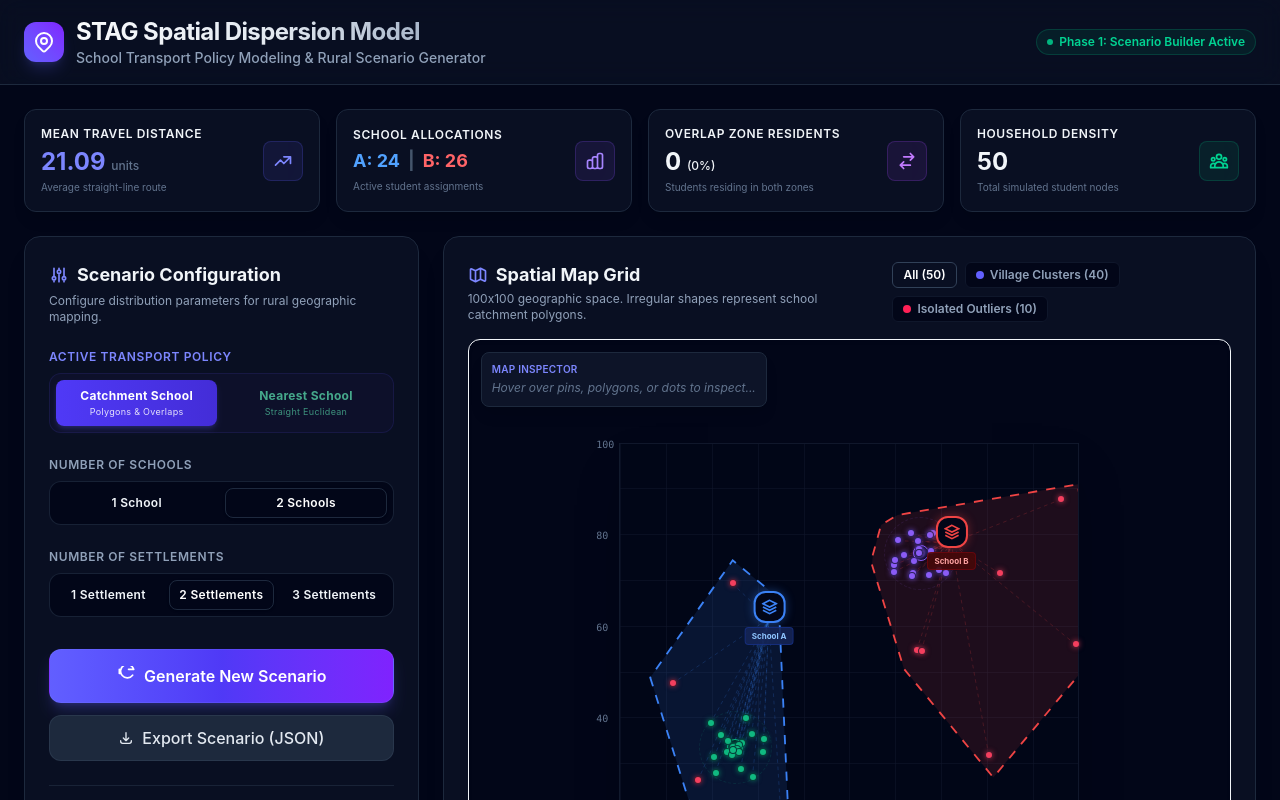
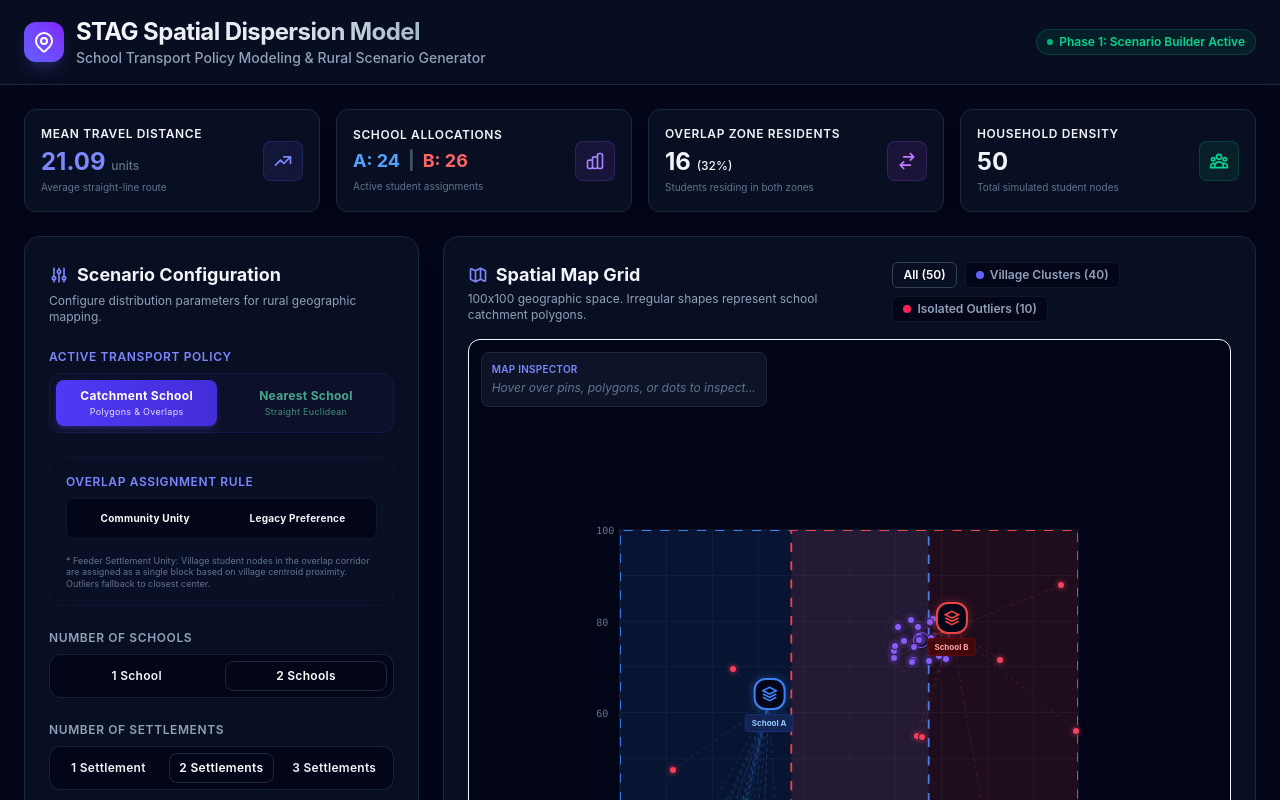
Before and after one commit to robgrant7/stag.policy.model, a React (Vite) app: page / in a window 1280 px wide. Shown: the top 800 px of the page. Built offline with nearby package versions, Linux system fonts and the light colour scheme.

Commit message:
Implement edge-to-edge overlap polygons, community unity splits, and legacy preference split rules

```diff
--- a/src/App.tsx
+++ b/src/App.tsx
@@ -19,17 +19,33 @@ function App() {
   // 2. Active Transport Policy State
   const [transportPolicy, setTransportPolicy] = useState<TransportPolicy>('catchment');
 
+  // Overlap Allocation States
+  const [overlapRule, setOverlapRule] = useState<'community' | 'legacy_slider'>('community');
+  const [legacyPreference, setLegacyPreference] = useState<number>(70);
+
   // 3. Scenario Data State
   const [households, setHouseholds] = useState<Household[]>([]);
   const [centers, setCenters] = useState<SettlementCenter[]>([]);
   const [schools, setSchools] = useState<School[]>([]);
 
   // 4. Scenario generator trigger
-  const handleGenerate = (currentParams = params, activePolicy = transportPolicy) => {
+  const handleGenerate = (
+    currentParams = params,
+    activePolicy = transportPolicy,
+    activeOverlapRule = overlapRule,
+    activeLegacyPreference = legacyPreference
+  ) => {
     const { households: newHouseholds, centers: newCenters, schools: newSchools } = generateScenario(currentParams);
 
     // Apply assignments to the newly generated households
-    const assigned = assignHouseholds(newHouseholds, newSchools, activePolicy);
+    const assigned = assignHouseholds(
+      newHouseholds,
+      newSchools,
+      activePolicy,
+      activeOverlapRule,
+      activeLegacyPreference,
+      newCenters
+    );
 
     setHouseholds(assigned);
     setCenters(newCenters);
@@ -54,10 +70,20 @@ function App() {
     }
   };
 
-  // Recalculate assignments on existing points when the policy is toggled
+  // Recalculate assignments on existing points when controls change
   const handlePolicyChange = (policy: TransportPolicy) => {
     setTransportPolicy(policy);
-    setHouseholds((prev) => assignHouseholds(prev, schools, policy));
+    setHouseholds((prev) => assignHouseholds(prev, schools, policy, overlapRule, legacyPreference, centers));
+  };
+
+  const handleOverlapRuleChange = (rule: 'community' | 'legacy_slider') => {
+    setOverlapRule(rule);
+    setHouseholds((prev) => assignHouseholds(prev, schools, transportPolicy, rule, legacyPreference, centers));
+  };
+
+  const handleLegacyPreferenceChange = (pref: number) => {
+    setLegacyPreference(pref);
+    setHouseholds((prev) => assignHouseholds(prev, schools, transportPolicy, overlapRule, pref, centers));
   };
 
   // 5. Export scenario data as JSON
@@ -119,7 +145,11 @@ function App() {
               onChangeParams={handleChangeParams}
               transportPolicy={transportPolicy}
               onPolicyChange={handlePolicyChange}
-              onGenerate={() => handleGenerate()}
+              overlapRule={overlapRule}
+              onOverlapRuleChange={handleOverlapRuleChange}
+              legacyPreference={legacyPreference}
+              onLegacyPreferenceChange={handleLegacyPreferenceChange}
+              onGenerate={() => handleGenerate(params, transportPolicy, overlapRule, legacyPreference)}
               onExport={handleExport}
             />
 
--- a/src/components/ControlPanel.tsx
+++ b/src/components/ControlPanel.tsx
@@ -6,6 +6,10 @@ interface ControlPanelProps {
   onChangeParams: (params: ScenarioParams) => void;
   transportPolicy: TransportPolicy;
   onPolicyChange: (policy: TransportPolicy) => void;
+  overlapRule: 'community' | 'legacy_slider';
+  onOverlapRuleChange: (rule: 'community' | 'legacy_slider') => void;
+  legacyPreference: number;
+  onLegacyPreferenceChange: (pref: number) => void;
   onGenerate: () => void;
   onExport: () => void;
 }
@@ -15,6 +19,10 @@ export const ControlPanel: React.FC<ControlPanelProps> = ({
   onChangeParams,
   transportPolicy,
   onPolicyChange,
+  overlapRule,
+  onOverlapRuleChange,
+  legacyPreference,
+  onLegacyPreferenceChange,
   onGenerate,
   onExport,
 }) => {
@@ -89,6 +97,69 @@ export const ControlPanel: React.FC<ControlPanelProps> = ({
           </button>
         </div>
       </div>
+
+      {/* Overlap Assignment Controls (Only if Catchment policy is active and 2 schools are enabled) */}
+      {transportPolicy === 'catchment' && params.schoolCount > 1 && (
+        <div className="space-y-4 p-4 rounded-xl border border-indigo-950/40 bg-indigo-950/5 animate-fadeIn">
+          <div className="space-y-2">
+            <label className="block text-xs font-semibold uppercase tracking-wider text-indigo-400">
+              Overlap Assignment Rule
+            </label>
+            <div className="grid grid-cols-2 gap-2 bg-slate-950 p-1.5 rounded-lg border border-slate-900">
+              <button
+                type="button"
+                onClick={() => onOverlapRuleChange('community')}
+                className={`py-1.5 px-2 rounded text-[10px] font-bold tracking-wide transition-all duration-150 cursor-pointer text-center ${
+                  overlapRule === 'community'
+                    ? 'bg-indigo-650/90 text-white font-bold'
+                    : 'text-slate-455 hover:text-slate-200'
+                }`}
+              >
+                Community Unity
+              </button>
+
+              <button
+                type="button"
+                onClick={() => onOverlapRuleChange('legacy_slider')}
+                className={`py-1.5 px-2 rounded text-[10px] font-bold tracking-wide transition-all duration-150 cursor-pointer text-center ${
+                  overlapRule === 'legacy_slider'
+                    ? 'bg-indigo-650/90 text-white font-bold'
+                    : 'text-slate-455 hover:text-slate-200'
+                }`}
+              >
+                Legacy Preference
+              </button>
+            </div>
+          </div>
+
+          {overlapRule === 'legacy_slider' && (
+            <div className="space-y-1.5 pt-1 animate-fadeIn">
+              <div className="flex justify-between text-[10px]">
+                <span className="text-slate-450 font-medium">Split (School A vs B)</span>
+                <span className="text-indigo-400 font-bold">{legacyPreference}% / {100 - legacyPreference}%</span>
+              </div>
+              <input
+                type="range"
+                min="0"
+                max="100"
+                step="5"
+                value={legacyPreference}
+                onChange={(e) => onLegacyPreferenceChange(parseInt(e.target.value))}
+                className="w-full h-1 bg-slate-950 rounded appearance-none cursor-pointer accent-indigo-500 border border-slate-800"
+              />
+              <p className="text-[9px] text-slate-500 leading-tight">
+                Deterministic random split of student nodes residing in the central overlap corridor.
+              </p>
+            </div>
+          )}
+
+          {overlapRule === 'community' && (
+            <p className="text-[9px] text-slate-500 leading-tight">
+              * Feeder Settlement Unity: Village student nodes in the overlap corridor are assigned as a single block based on village centroid proximity. Outliers fallback to closest center.
+            </p>
+          )}
+        </div>
+      )}
 
       {/* School Count Picker */}
       <div className="space-y-2">
--- a/src/utils/generator.ts
+++ b/src/utils/generator.ts
@@ -268,12 +268,27 @@ export function generateSchools(count: number): School[] {
 }
 
 /**
+ * Helper to compute a stable, deterministic integer between 0 and 99 from a string ID
+ */
+export function getDeterministicScore(id: string): number {
+  let hash = 0;
+  for (let i = 0; i < id.length; i++) {
+    hash = (hash << 5) - hash + id.charCodeAt(i);
+    hash |= 0; // Convert to 32bit integer
+  }
+  return Math.abs(hash) % 100;
+}
+
+/**
  * Asserts the transport policy assignment rules on a set of student nodes
  */
 export function assignHouseholds(
   households: Household[],
   schools: School[],
-  policy: TransportPolicy
+  policy: TransportPolicy,
+  overlapRule: 'community' | 'legacy_slider' = 'community',
+  legacyPreference = 70,
+  centers: SettlementCenter[] = []
 ): Household[] {
   return households.map((h) => {
     if (schools.length === 0) return h;
@@ -307,14 +322,33 @@ export function assignHouseholds(
     let assignedSchoolId: 'school-a' | 'school-b';
 
     if (inA && !inB) {
-      // Step 2: Inside Polygon A and NOT inside Polygon B
+      // Step 2: Inside Polygon A and NOT inside Polygon B (exclusively in A)
       assignedSchoolId = 'school-a';
     } else if (inB && !inA) {
-      // Step 3: Inside Polygon B and NOT inside Polygon A
+      // Step 3: Inside Polygon B and NOT inside Polygon A (exclusively in B)
       assignedSchoolId = 'school-b';
     } else if (inA && inB) {
-      // Step 4: Overlap Zone (inside BOTH) -> default to School A
-      assignedSchoolId = 'school-a';
+      // Step 4: Overlap Zone (inside BOTH) -> Apply overlap allocation rules
+      if (overlapRule === 'community') {
+        // Feeder Settlement Unity
+        if (h.type === 'village' && h.settlementId) {
+          const center = centers.find((c) => c.id === h.settlementId);
+          if (center && schoolA && schoolB) {
+            const distToA = getDistance(center.x, center.y, schoolA.x, schoolA.y);
+            const distToB = getDistance(center.x, center.y, schoolB.x, schoolB.y);
+            assignedSchoolId = distToA <= distToB ? 'school-a' : 'school-b';
+          } else {
+            assignedSchoolId = closestSchoolId;
+          }
+        } else {
+          // Outlier in overlap -> physically closer school
+          assignedSchoolId = closestSchoolId;
+        }
+      } else {
+        // Historical Legacy Split (deterministic probability check)
+        const score = getDeterministicScore(h.id);
+        assignedSchoolId = score < legacyPreference ? 'school-a' : 'school-b';
+      }
     } else {
       // Step 5: Out of Catchment Fallback (outside BOTH) -> closer school
       assignedSchoolId = closestSchoolId;
@@ -338,7 +372,7 @@ export function generateScenario(params: ScenarioParams): {
 } {
   const { settlementCount, schoolCount, villageCount, isolatedCount, clusterRadius } = params;
 
-  // 1. Generate centers & schools (polygons will be overwritten dynamically)
+  // 1. Generate centers & schools (polygons will be overwritten with edge-to-edge layout)
   const centers = generateSettlementCenters(settlementCount);
   const schools = generateSchools(schoolCount);
   const households: Household[] = [];
@@ -383,44 +417,42 @@ export function generateScenario(params: ScenarioParams): {
     });
   }
 
-  // 4. Calculate dynamic polygons for each school based on pre-assigned nearest students using Convex Hull
-  schools.forEach((school) => {
-    // Find all students whose closest school is this school
-    const closestStudents = households.filter((h) => {
-      const distToThis = getDistance(h.x, h.y, school.x, school.y);
-      const isCloserToOther = schools.some((other) => {
-        if (other.id === school.id) return false;
-        return getDistance(h.x, h.y, other.x, other.y) < distToThis;
-      });
-      return !isCloserToOther;
-    });
+  // 4. Calculate edge-to-edge catchment polygons with a 15-unit overlap corridor
+  if (schoolCount === 1) {
+    const schoolA = schools.find((s) => s.id === 'school-a');
+    if (schoolA) {
+      schoolA.polygon = [
+        { x: 0, y: 0 },
+        { x: 100, y: 0 },
+        { x: 100, y: 100 },
+        { x: 0, y: 100 },
+      ];
+    }
+  } else {
+    const schoolA = schools.find((s) => s.id === 'school-a');
+    const schoolB = schools.find((s) => s.id === 'school-b');
 
-    // Collect coordinates (school center + closest students)
-    const points = [
-      { x: school.x, y: school.y },
-      ...closestStudents.map((h) => ({ x: h.x, y: h.y })),
-    ];
+    if (schoolA && schoolB) {
+      const xMid = (schoolA.x + schoolB.x) / 2;
+      const overlapWidth = 15;
 
-    // Compute the Convex Hull
-    let hull = getConvexHull(points);
+      // School A Catchment Polygon: covers X=0 to X_mid + overlapWidth
+      schoolA.polygon = [
+        { x: 0, y: 0 },
+        { x: Math.round((xMid + overlapWidth) * 10) / 10, y: 0 },
+        { x: Math.round((xMid + overlapWidth) * 10) / 10, y: 100 },
+        { x: 0, y: 100 },
+      ];
 
-    // If hull has fewer than 3 vertices (e.g. only school point or school + 1 student),
-    // generate a small default regular polygon (hexagon) around the school center
-    if (hull.length < 3) {
-      hull = [];
-      const numVertices = 6;
-      for (let i = 0; i < numVertices; i++) {
-        const angle = (i * 2 * Math.PI) / numVertices;
-        hull.push({
-          x: school.x + 5 * Math.cos(angle),
-          y: school.y + 5 * Math.sin(angle),
-        });
-      }
+      // School B Catchment Polygon: covers X_mid - overlapWidth to X=100
+      schoolB.polygon = [
+        { x: Math.round((xMid - overlapWidth) * 10) / 10, y: 0 },
+        { x: 100, y: 0 },
+        { x: 100, y: 100 },
+        { x: Math.round((xMid - overlapWidth) * 10) / 10, y: 100 },
+      ];
     }
-
-    // Expand the hull outward by a small padding buffer (e.g. 5 units)
-    school.polygon = expandPolygon(hull, 5);
-  });
+  }
 
   return {
     households,
```
